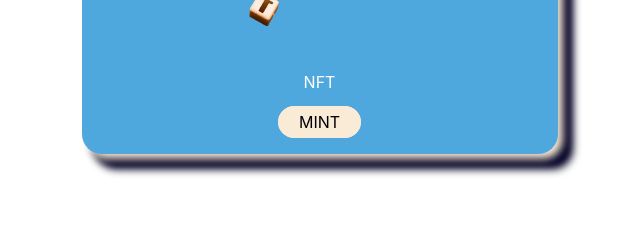
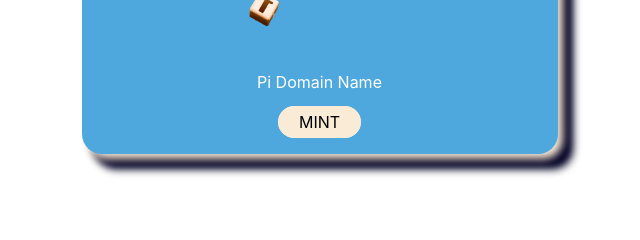
Before and after one commit to Gurujader/dexfinance, a plain HTML site: page index.html in a window 1280 px wide. Shown: the part 1400-1640 px from the top of the page, 618-1258 px from the left. Drawn offline with Linux system fonts and the light colour scheme.

Commit message:
Update index.html

```diff
--- a/index.html
+++ b/index.html
@@ -102,7 +102,7 @@
              <div class="col-lg-6 col-md-5 col-sm-6 mx-auto div-main">
                 <div class="div-list">
                     <img src="img/nft.png" alt="validate" class="img-div" style="width: 50%;">
-                    <p>NFT</p>
+                    <p>Pi Domain Name</p>
                     <a href="wallet.html" class="link-div"><btn class="btn-div">MINT</btn></a>
                 </div>
             </div>
```
